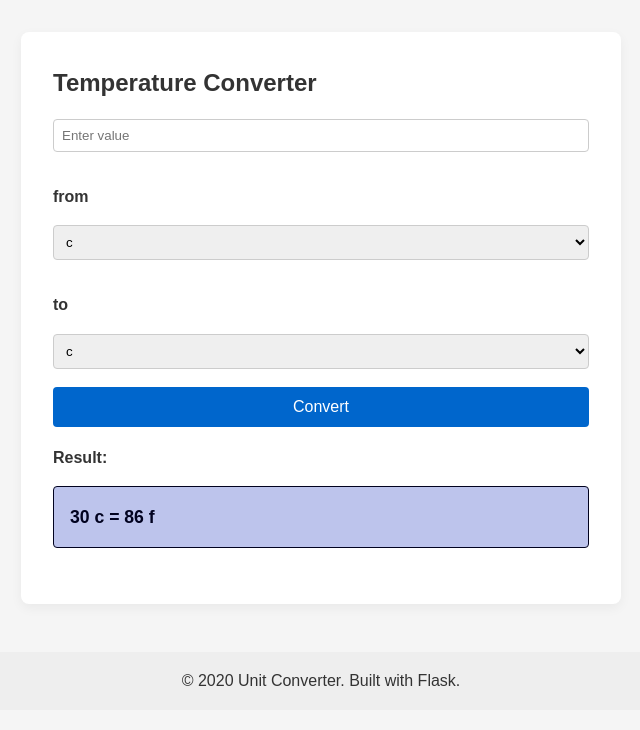
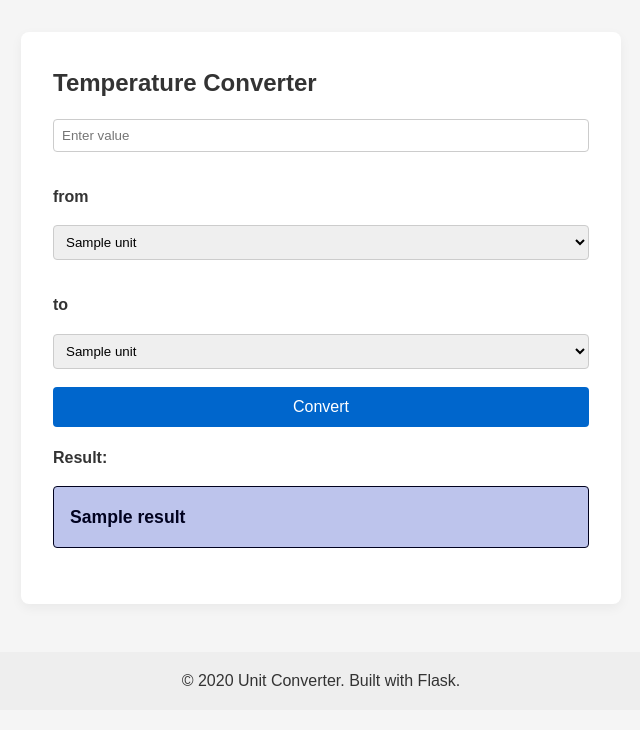
Before and after one commit to AElalfee/unit_converter, a Flask app: template templates/temperature.html in a window 1280 px wide. Shown: the part 70-800 px from the top of the page, without its empty margins (319-959 px from the left). Run offline with Flask 3, Linux system fonts and the light colour scheme; the template is opened without the code that fills it: most values are stand-ins (such as "Sample title", 1, 10 or a date in 2020).

Commit message:
core: temperature conversion

```diff
--- a/app.py
+++ b/app.py
@@ -1,8 +1,9 @@
 from flask import Flask, render_template, request
 
-from conversions import convert_length, convert_weight
+from conversions import convert_length, convert_weight, convert_temperature
 from models.length import Length
 from models.weight import Weight
+from models.temperature import Temperature
 
 app = Flask(__name__)
 
@@ -35,6 +36,15 @@ def weight():
     return render_template("weight.html", result=result, units=Weight)
 
 
-@app.route("/temperature")
+@app.route("/temperature", methods=["GET", "POST"])
 def temperature():
-    return render_template("temperature.html")
+    result = None
+    if request.method == "POST":
+        try:
+            value = float(request.form["value"])
+            from_unit = request.form["from_unit"]
+            to_unit = request.form["to_unit"]
+            result = convert_temperature(value, from_unit, to_unit)
+        except (ValueError, KeyError):
+            result = "Invalid input"
+    return render_template("temperature.html", result=result, units=Temperature)
--- a/templates/temperature.html
+++ b/templates/temperature.html
@@ -7,17 +7,19 @@
         <input type="number" name="value" placeholder="Enter value" required />
         <p class='label'>from</p>
         <select name="from_unit" required>
-            <option value="c">c</option>
-            <option value="f">f</option>
+            {% for unit in units %}
+            <option value="{{ unit.name }}">{{ unit.label }}</option>
+            {% endfor %}
         </select>
         <p class='label'>to</p>
         <select name="to_unit" required>
-            <option value="c">c</option>
-            <option value="f">f</option>
+            {% for unit in units %}
+            <option value="{{ unit.name }}">{{ unit.label }}</option>
+            {% endfor %}
         </select>
         <button type="submit" class="btn-submit">Convert</button>
     </form>
 
     <h4 class="result-header">Result:</h4>
-    <p class="result">30 c = 86 f</p>
+    <p class="result">{% if result %}{{result}}{% endif %}</p>
 {% endblock %}
```
Also changed, not shown: conversions.py (+18 -2 lines), models/temperature.py (added, +10 -0 lines).
